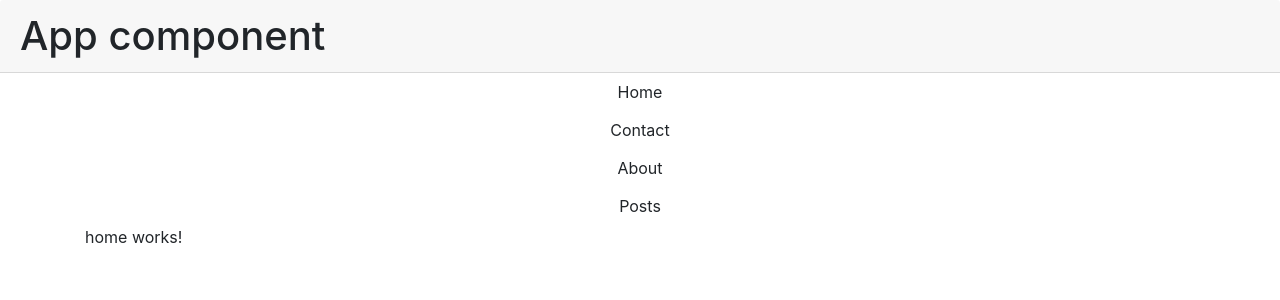
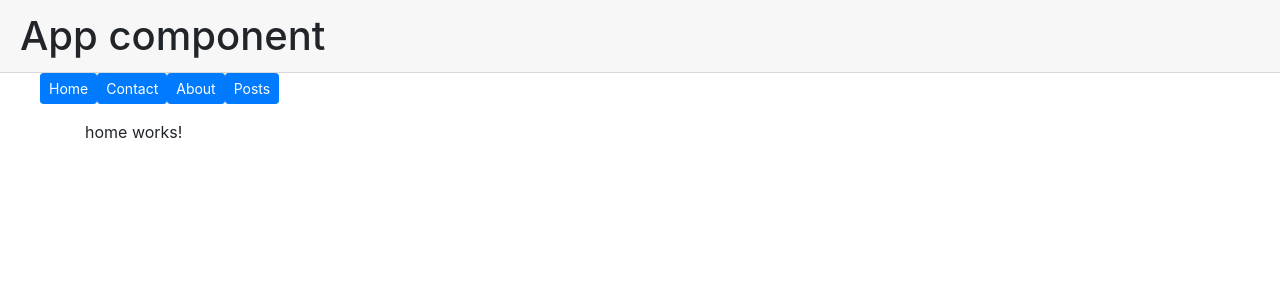
Before and after one commit to agarcia-taxsat/repasoAngular, an Angular app: page /home in a window 1280 px wide. Shown: the top 300 px of the page. Built offline with nearby package versions, Linux system fonts and the light colour scheme.

Commit message:
if you want to remember how use a service, you must see this

```diff
--- a/src/app/app.module.ts
+++ b/src/app/app.module.ts
@@ -5,6 +5,7 @@ import { AppComponent } from './app.component';
 import {AppRoutingModule} from './app-routing.module';
 import { MenuComponent } from './components/menu/menu.component';
 import {PagesModule} from './pages/pages.module';
+import {HttpClientModule} from '@angular/common/http';
 
 @NgModule({
   declarations: [
@@ -14,7 +15,8 @@ import {PagesModule} from './pages/pages.module';
   imports: [
     BrowserModule,
     AppRoutingModule,
-    PagesModule
+    PagesModule,
+    HttpClientModule
   ],
   providers: [],
   bootstrap: [AppComponent]
--- a/src/app/components/menu/menu.component.html
+++ b/src/app/components/menu/menu.component.html
@@ -1,5 +1,6 @@
-<ul class="list-group">
-  <a [routerLink]="ruta.path" class="btn" *ngFor="let ruta of rutas">
+
+<ul >
+  <a [routerLink]="ruta.path" class="btn btn-primary btn-sm" *ngFor="let ruta of rutas">
     {{ruta.name}}
   </a>
 </ul>
--- a/src/app/pages/posts/posts.component.html
+++ b/src/app/pages/posts/posts.component.html
@@ -1 +1,12 @@
-<p>posts works!</p>
+<div class="">
+  <p>posts works!</p>
+
+  <h1>Posts</h1>
+  <ul class="list-gruop">
+    <li class="list-group-item" *ngFor="let post of pos">
+      <p>{{post.userId}}</p><br>
+      <p>{{post.id}}</p><br>
+      <p>{{post.title}}</p><br>
+    </li>
+  </ul>
+</div>
--- a/src/app/pages/posts/posts.component.ts
+++ b/src/app/pages/posts/posts.component.ts
@@ -1,4 +1,5 @@
 import { Component, OnInit } from '@angular/core';
+import {DataService} from '../../services/data.service';
 
 @Component({
   selector: 'app-posts',
@@ -7,9 +8,14 @@ import { Component, OnInit } from '@angular/core';
 })
 export class PostsComponent implements OnInit {
 
-  constructor() { }
+  pos: any;
+  constructor(private dataService: DataService) { }
 
   ngOnInit(): void {
+    this.dataService.getData().subscribe(
+      posts => {
+        this.pos = posts;
+      });
   }
 
 }
--- /dev/null
+++ b/src/app/services/data.service.ts
@@ -0,0 +1,15 @@
+import { Injectable } from '@angular/core';
+import {HttpClient} from '@angular/common/http';
+import {Observable} from 'rxjs';
+
+@Injectable({
+  providedIn: 'root'
+})
+export class DataService {
+
+  constructor(private http: HttpClient) { }
+
+  getData(): Observable<any> {
+    return this.http.get('https://jsonplaceholder.typicode.com/posts');
+  }
+}
```
